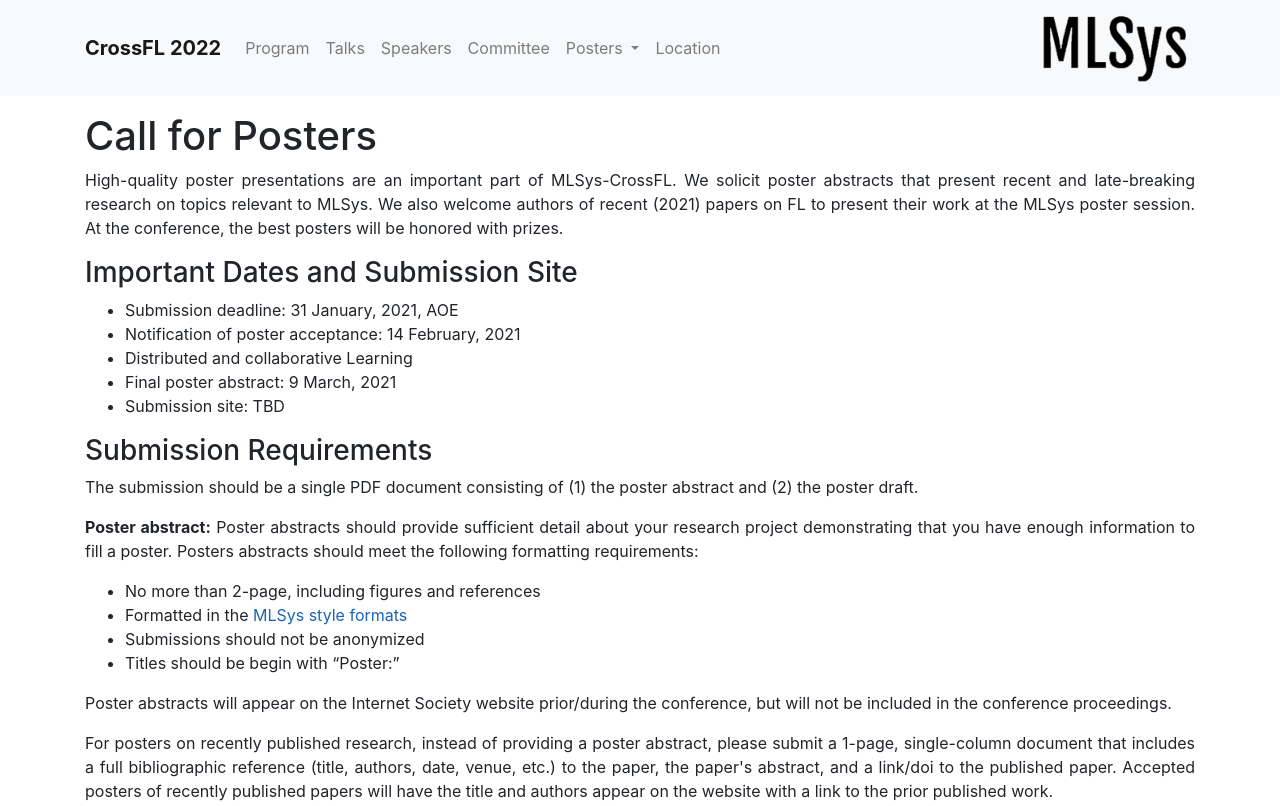
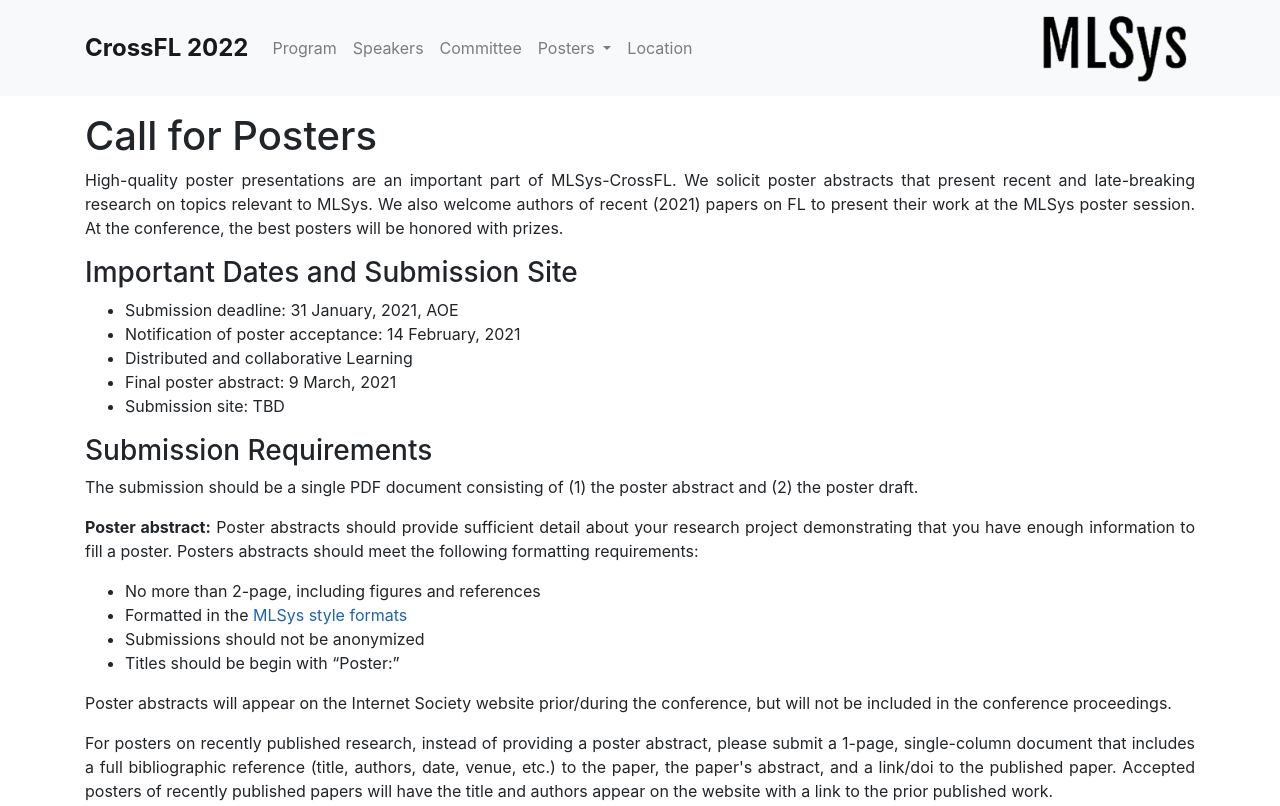
Before and after one commit to CrossFL2022/CrossFL2022, a plain HTML site: page call-for-posters.html in a window 1280 px wide. Shown: the top 806 px of the page. Drawn offline with Linux system fonts and the light colour scheme.

Commit message:
Update call-for-posters.html

```diff
--- a/call-for-posters.html
+++ b/call-for-posters.html
@@ -11,15 +11,7 @@
 
   <link rel="stylesheet" href="/assets/css/main.css" />
   <link rel="icon" type="image/png" href="/assets/images/favicon.png" />
-  <!-- Global site tag (gtag.js) - Google Analytics
-  <script async src="https://www.googletagmanager.com/gtag/js?id=UA-173404465-1"></script>
-  <script>
-    window.dataLayer = window.dataLayer || [];
-    function gtag(){dataLayer.push(arguments);}
-    gtag('js', new Date());
 
-    gtag('config', 'UA-173404465-1');
-  </script>-->
 </head>
 
 <body class="pb-4">
@@ -28,7 +20,7 @@
     <nav class="navbar navbar-expand-md navbar-light bg-light mb-3">
   <div class="container">
 
-    <a class="navbar-brand" href="/"> <strong>CrossFL 2022</strong></a>
+    <a class="navbar-brand" href="/"> <font size="+2"><strong>CrossFL 2022</strong></font></a>
 
     <button class="navbar-toggler" type="button" data-toggle="collapse" data-target="#navbarSupportedContent" aria-controls="navbarSupportedContent" aria-expanded="false" aria-label="Toggle navigation">
       <span class="navbar-toggler-icon"></span>
@@ -48,13 +40,13 @@
 
 
 
-            <li class="nav-item ">
+<!--             <li class="nav-item ">
 
                 <a class="nav-link" href="/talks/">
                   Talks
                 </a>
 
-            </li>
+            </li> -->
 
 
 
```
